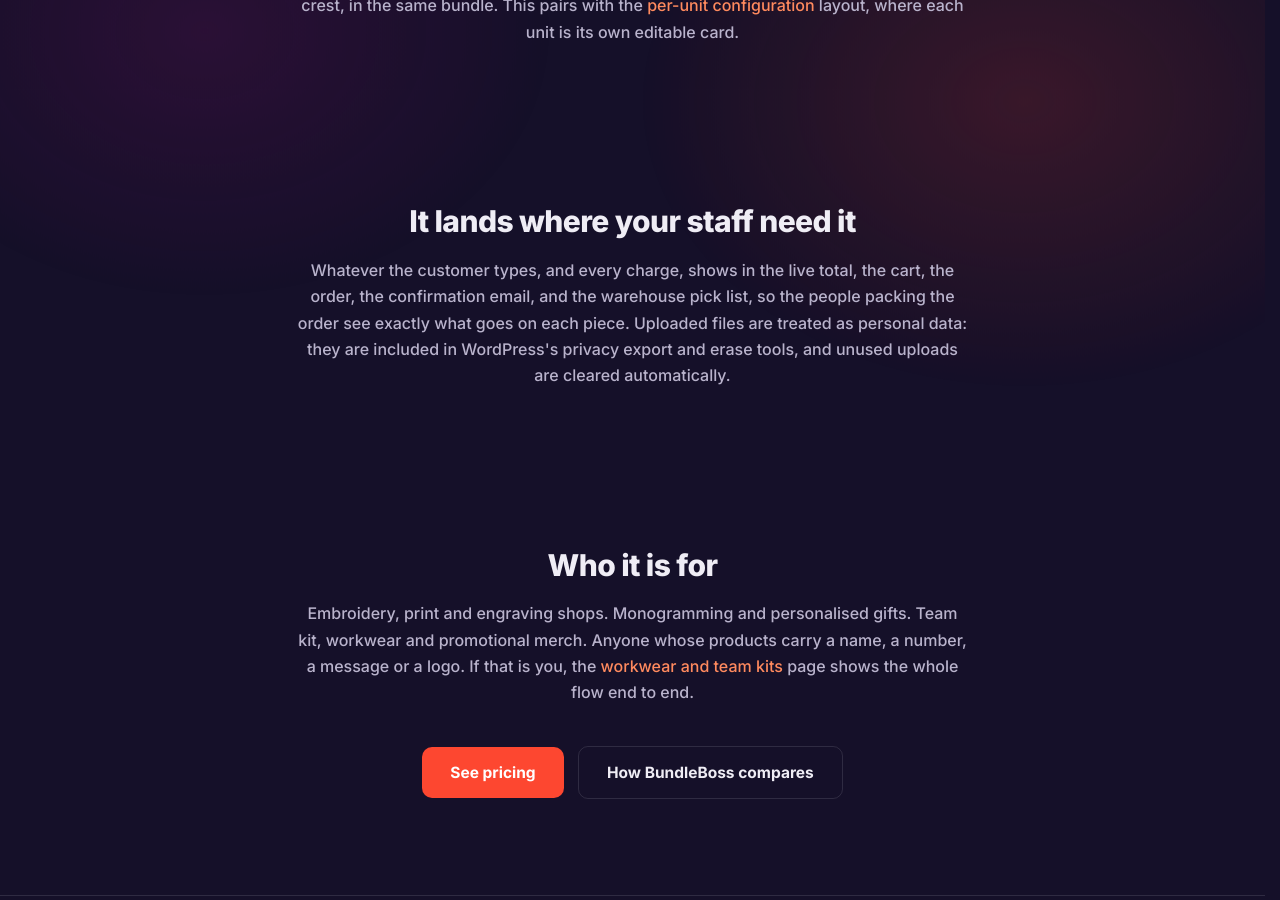
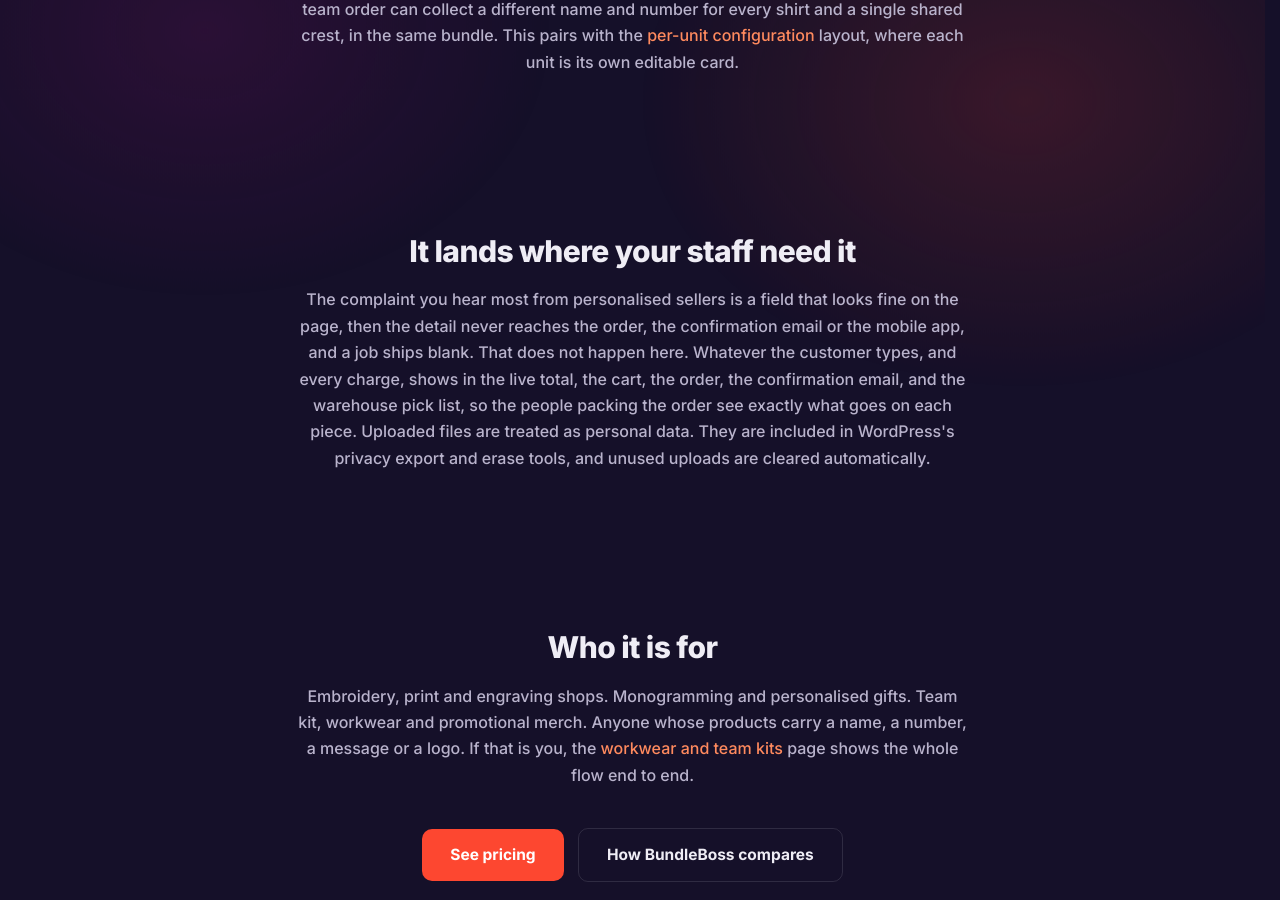
Before and after one commit to BundleBoss/website, a Jekyll site: the page woocommerce-product-personalisation/index.html, which Jekyll copies as it is, in a window 1280 px wide and 900 px high, scrolled down 2250 px. Built offline with Jekyll 4.4.1, drawn with Linux system fonts in a browser that asks for light colours; some of the changed text lies outside the part shown.

Commit message:
Personalisation landing: name the silent-capture-loss pain the research surfaced

```diff
--- a/woocommerce-product-personalisation/index.html
+++ b/woocommerce-product-personalisation/index.html
@@ -37,7 +37,7 @@
 <div class="hero wrap">
   <span class="badge">Per-item personalisation</span>
   <h1>Put a name, number or logo<br><em>on every item.</em></h1>
-  <p class="lede">Let customers add the details that make a product theirs: a name to print, a gift message, a logo to upload, each able to carry a charge. It is built into the bundle, not bolted on with a second plugin, and everything they enter flows through to the order and the warehouse pick list.</p>
+  <p class="lede">Let customers add the details that make a product theirs, a name to print, a gift message, a logo to upload, each able to carry a charge. It is built into the bundle, not bolted on with a second plugin, and everything they enter reaches the order, the confirmation email and the warehouse pick list, the step where a bolted-on field so often loses it.</p>
   <div class="hero-cta">
     <a class="btn btn-primary" href="/pricing/">See pricing</a>
     <a class="btn btn-ghost" href="/docs/personalisation/">How it works</a>
@@ -83,7 +83,7 @@
 
 <section class="wrap narrow">
   <h2 class="section-title">It lands where your staff need it</h2>
-  <p class="section-sub">Whatever the customer types, and every charge, shows in the live total, the cart, the order, the confirmation email, and the warehouse pick list, so the people packing the order see exactly what goes on each piece. Uploaded files are treated as personal data: they are included in WordPress's privacy export and erase tools, and unused uploads are cleared automatically.</p>
+  <p class="section-sub">The complaint you hear most from personalised sellers is a field that looks fine on the page, then the detail never reaches the order, the confirmation email or the mobile app, and a job ships blank. That does not happen here. Whatever the customer types, and every charge, shows in the live total, the cart, the order, the confirmation email, and the warehouse pick list, so the people packing the order see exactly what goes on each piece. Uploaded files are treated as personal data. They are included in WordPress's privacy export and erase tools, and unused uploads are cleared automatically.</p>
 </section>
 
 <section class="wrap narrow">
```
